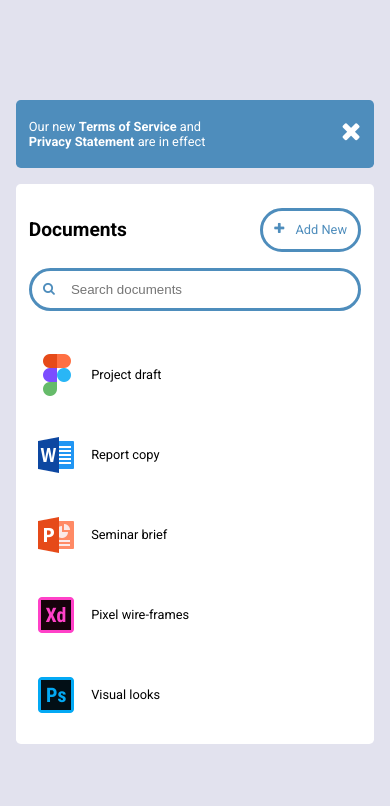
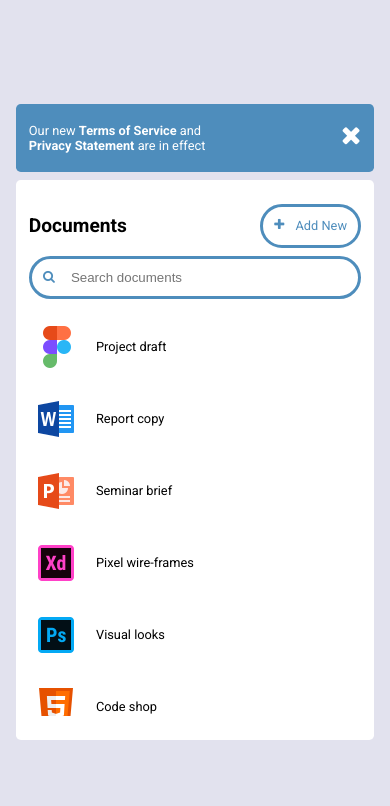
Before and after one commit to devanike/Document-App, a plain HTML site: page index.html in a window 390 px wide. Drawn offline with Linux system fonts and the light colour scheme.

Commit message:
another commit

```diff
--- a/style.css
+++ b/style.css
@@ -216,16 +216,18 @@ section {
     .container {
         width: 100%;
         padding: 1rem;
+        gap: .5rem;
     }
 
     .bottom, .top {
         font-size: .8rem;
         padding-left: .8rem;
         padding-right: .8rem;
+        gap: .5rem;
     }
 
-    li {
-        gap: .7rem;
+    .list ul li {
+        margin: .5rem auto;
     }
 
     .doc {
```
